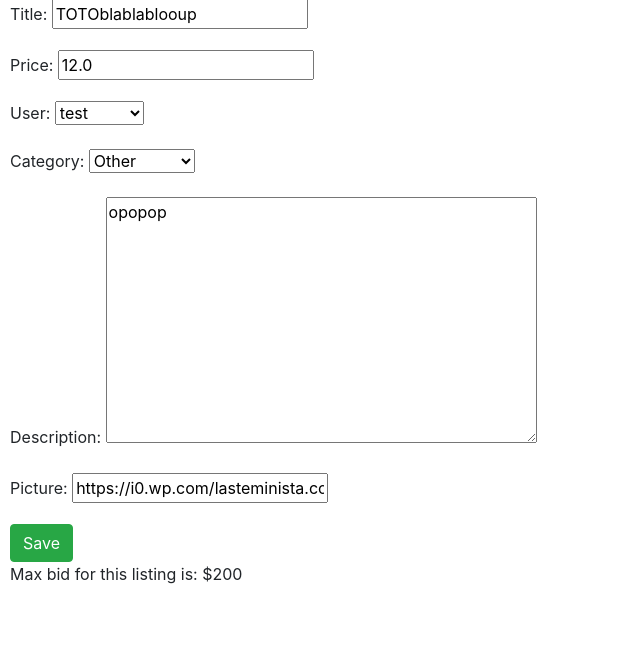
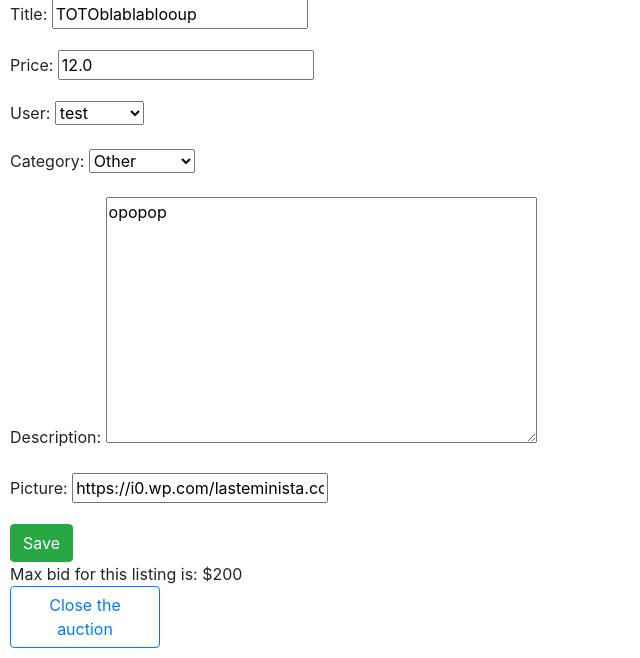
Before and after one commit to BlakeFaye/CS50-JS, a Django app: page /edit_listing/12/ in a window 1280 px wide. Shown: the part 210-868 px from the top of the page, without its empty margins (0-640 px from the left). Before the commit the page ends 794 px from the top, so only its background shows below. Run offline with Django 3.2, Linux system fonts and the light colour scheme; data comes from the database, SQL or seed files in the repository; both versions use the stored data as it was after the commit; some libraries are stand-ins or nearby versions.

Commit message:
feat: add auction close function and make forms readonly if auction closed

```diff
--- a/Project2/commerce/auctions/templates/auctions/edit_listing.html
+++ b/Project2/commerce/auctions/templates/auctions/edit_listing.html
@@ -2,14 +2,29 @@
 
 {% block body %}
     <h2>Edit auction listing</h2>
+    {% if auction_open is False %}
+    <b>This auction is closed</b>
+    {% endif %}
+
     <form method="POST">
         {% csrf_token %}
         {{ listing_form.errors }}
         {{ listing_form.non_field_errors }}
         {{ listing_form.as_p }}
-    <button type="submit" class="btn btn-success">Save</button>
+    {% if auction_open is True %}
+        <button type="submit" class="btn btn-success">Save</button>
+    {%endif%}
     </form>
 
     Max bid for this listing is: ${{ max_bid }}
 
+    {% if auction_open is True %}
+    <form action="{% url 'closeAuction' auction_id %}" method="post">
+        {% csrf_token %}
+        <button type="submit" id="close_auction_button" class="btn btn-outline-primary" style="width: 150px">Close the auction</button>
+        </form>
+    {% endif %}
+
+
+
 {% endblock %}
--- a/Project2/commerce/auctions/templates/auctions/listings.html
+++ b/Project2/commerce/auctions/templates/auctions/listings.html
@@ -9,7 +9,7 @@
                     <br/>
                     <img src="{{ listing.picture }}" alt="Picture of the listing" style= "max-width:10%">
 
-                    {% if listing.user == current_user %}
+                    {% if listing.user == current_user and listing.auction_open is True %}
                         <a href="{% url 'edit_listing' listing.id %}">Edit listing</a>
                     {% else %}
                         <a href="{% url 'listing' listing.id %}">View listing</a>
--- a/Project2/commerce/auctions/urls.py
+++ b/Project2/commerce/auctions/urls.py
@@ -13,5 +13,6 @@ urlpatterns = [
     path("listing/<int:auction_id>/", views.listing, name = "listing"),
     path("watchlist", views.watchlist, name = "watchlist"),
     path("edit_listing/<int:auction_id>/addWatchlist", views.addWatchlist, name="addWatchlist"),
-    path("edit_listing/<int:auction_id>/removeWatchlist", views.removeWatchlist, name="removeWatchlist")
+    path("edit_listing/<int:auction_id>/removeWatchlist", views.removeWatchlist, name="removeWatchlist"),
+    path("edit_listing/<int:auction_id>/closeAuction", views.closeAuction, name="closeAuction"),
     ]
--- a/Project2/commerce/auctions/util.py
+++ /dev/null
@@ -1,2 +0,0 @@
-def create_new_listing(title, content):
-    pass
--- a/Project2/commerce/auctions/views.py
+++ b/Project2/commerce/auctions/views.py
@@ -106,7 +106,7 @@ def listing(request, auction_id):
         context = {
                 'listing_form': Auction_Listing_Form_RO(instance=listing_instance),
                 'bid_form': Bid_Form(),
-                'id': id, 'auction_id':auction_id,
+                'id': id, 'auction_id':auction_id, 'auction_open':listing_instance.auction_open,
                 'is_watchlisted':is_watchlisted,
                 'max_bid' : max_bid, 'user_max_bid':user_max_bid}
         return render(request,'auctions/listing.html', context)
@@ -131,8 +131,8 @@ def listing(request, auction_id):
 
 
 def edit_listing(request, auction_id):
+
     listing_instance = Auction_Listing.objects.get(pk=auction_id)
-
     #partie pour récupérer les max bid général et par user
     bids = Bid.objects.filter(listing=listing_instance)
     max_bid = list(bids.aggregate(Max("amount", default=0)).values())[0]
@@ -148,13 +148,25 @@ def edit_listing(request, auction_id):
             print("item not watchlisted")
             pass
 
-        context = {
-            'listing_form': Auction_Listing_Form(instance=listing_instance),
-            'bid_form': Bid_Form(),
-            'id': id, 'auction_id':auction_id,
-            'is_watchlisted':is_watchlisted,
-            'max_bid' : max_bid}
-        return render(request,'auctions/edit_listing.html', context)
+        if listing_instance.auction_open is True:
+            context = {
+                'listing_form': Auction_Listing_Form(instance=listing_instance),
+                'bid_form': Bid_Form(),
+                'id': id, 'auction_id':auction_id,
+                'is_watchlisted':is_watchlisted,
+                'auction_open':listing_instance.auction_open,
+                'max_bid' : max_bid}
+            return render(request,'auctions/edit_listing.html', context)
+        else:
+            context = {
+                'listing_form': Auction_Listing_Form_RO(instance=listing_instance),
+                'bid_form': Bid_Form(),
+                'id': id, 'auction_id':auction_id,
+                'is_watchlisted':is_watchlisted,
+                'auction_open':listing_instance.auction_open,
+                'max_bid' : max_bid}
+            return render(request,'auctions/edit_listing.html', context)
+
 
     elif request.method == 'POST':
         listing_form = Auction_Listing_Form(request.POST, instance=listing_instance)
@@ -163,11 +175,20 @@ def edit_listing(request, auction_id):
             return redirect('edit_listing', auction_id=auction_id)
 
         #Si un des formulaires n'est pas valide alors on retourne la page à nouveau ce qui permet de display les erreurs
-        context = {
-            'listing_form': Auction_Listing_Form(instance=listing_instance),
-            'id': id, 'auction_id':auction_id,
-            'max_bid' : max_bid}
-        return render(request,'auctions/edit_listing.html', context)
+        if listing_instance.auction_open is True:
+            context = {
+                'listing_form': Auction_Listing_Form(instance=listing_instance),
+                'id': id, 'auction_id':auction_id,
+                'auction_open':listing_instance.auction_open,
+                'max_bid' : max_bid}
+            return render(request,'auctions/edit_listing.html', context)
+        else:
+            context = {
+                'listing_form': Auction_Listing_Form_RO(instance=listing_instance),
+                'id': id, 'auction_id':auction_id,
+                'auction_open':listing_instance.auction_open,
+                'max_bid' : max_bid}
+            return render(request,'auctions/edit_listing.html', context)
 
 #TODO : 4 versions de formulaires :
     # - Si auteur et open : Edition et pas de bid
@@ -198,3 +219,16 @@ def removeWatchlist(request, auction_id):
     return render(request, "auctions/watchlist.html", {
         "watchlist_listings": Watchlist.objects.all()
     })
+
+
+def closeAuction(request, auction_id):
+    listing_instance = Auction_Listing.objects.get(pk=auction_id)
+    listing_instance.auction_open = False
+    listing_instance.save()
+    print(listing_instance.auction_open)
+    print("coucou")
+    current_user = request.user
+    return render(request, "auctions/listings.html", {
+    "listings": Auction_Listing.objects.all(),
+    'current_user':current_user
+    })
```
Also changed, not shown: Project2/commerce/auctions/templates/auctions/listing.html (+9 -0 lines), Project2/commerce/db.sqlite3.
